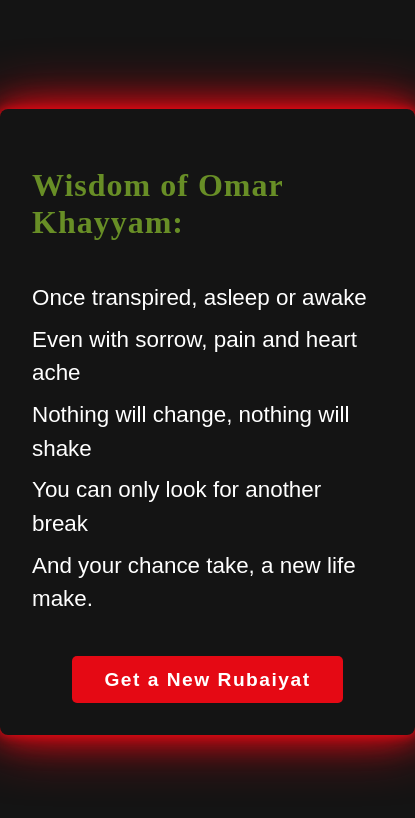
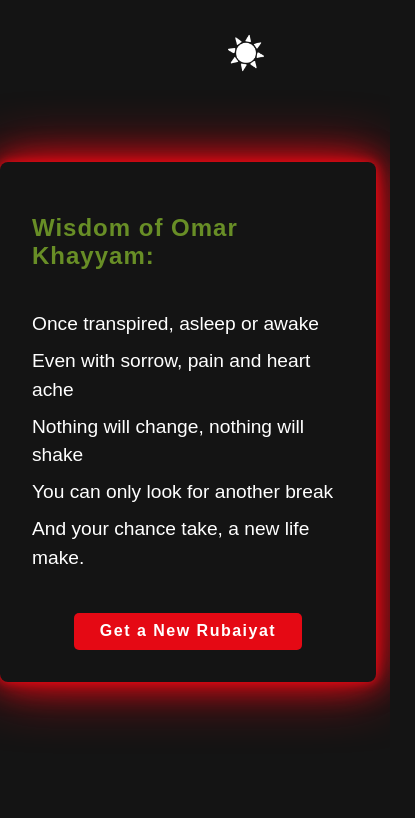
Before and after one commit to Sulton88Mehron90/rubaiyat, a React (Create React App) app: page / in a window 390 px wide. Shown: the top 818 px of the page, 415 px wide, since content can reach past the window. Built offline with nearby package versions, Linux system fonts and the light colour scheme.

Commit message:
Add edits

```diff
--- a/src/Components/Rubaiyat/Rubaiyat.css
+++ b/src/Components/Rubaiyat/Rubaiyat.css
@@ -1,6 +1,3 @@
-/* <link href="https://fonts.googleapis.com/css2?family=Dancing+Script&display=swap" rel="stylesheet"> */
-
-
 body {
     font-family: 'Dancing Script', cursive;
     background: #141414;
@@ -21,11 +18,9 @@ body {
     align-items: center;
     padding: 2rem;
     border-radius: 8px;
-    box-shadow: 0 4px 12px rgba(0, 0, 0, 0.5);
     background-color: #222222;
     max-width: 800px;
     width: 90%;
-    /* box-shadow: 0 0 10px #E50914, 0 0 30px #E50914, 0 0 60px #E50914; */
     box-shadow: 0 0 10px var(--shadow-color), 0 0 30px var(--shadow-color), 0 0 60px var(--shadow-color);
     background-color: var(--background-color);
     color: var(--text-color);
@@ -34,10 +29,7 @@ body {
 }
 
 h2 {
-    font-family: 'Dancing Script', cursive;
     font-size: 2rem;
-    /* color: #E50914; */
-    /* color: #4CAF50; */
     color: #688E26;
     margin-bottom: 2rem;
     letter-spacing: 1px;
@@ -53,7 +45,6 @@ h2 {
     font-weight: 300;
 }
 
-
 .refresh-button {
     margin-top: 2rem;
     padding: 0.8rem 2rem;
@@ -66,7 +57,6 @@ h2 {
     transition: transform 0.2s, background-color 0.3s;
     font-weight: bold;
     letter-spacing: 1.5px;
-    /* background-color: var(--primary-color); */
 }
 
 .refresh-button:hover {
@@ -83,7 +73,7 @@ h2 {
     margin: 1rem;
     transition: transform 0.2s;
     position: absolute;
-    top: 100px;
+    top: 90px;
     right: 380px;
     z-index: 10;
 }
@@ -99,3 +89,24 @@ h2 {
 .moon-icon {
     filter: hue-rotate(-45deg) brightness(0);
 }
+
+/* Responsive styling */
+@media only screen and (max-width: 768px) {
+    .container {
+        width: 80%;
+    }
+    h2 {
+        font-size: 1.5rem;
+    }
+    .poem p {
+        font-size: 1.2rem;
+    }
+    .refresh-button {
+        font-size: 1rem;
+        padding: 0.6rem 1.6rem;
+    }
+    .theme-toggle-button {
+        top: 10px;
+        right: 100px;
+    }
+}
```
